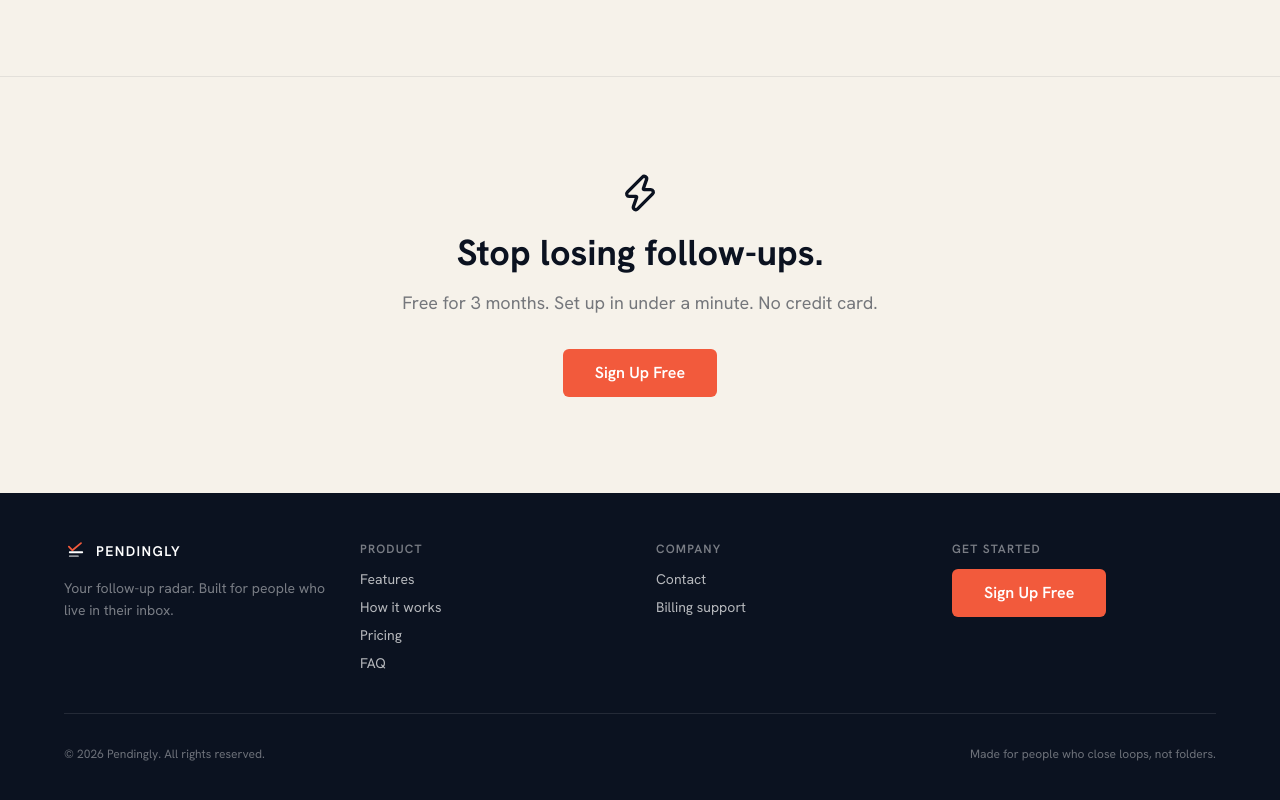
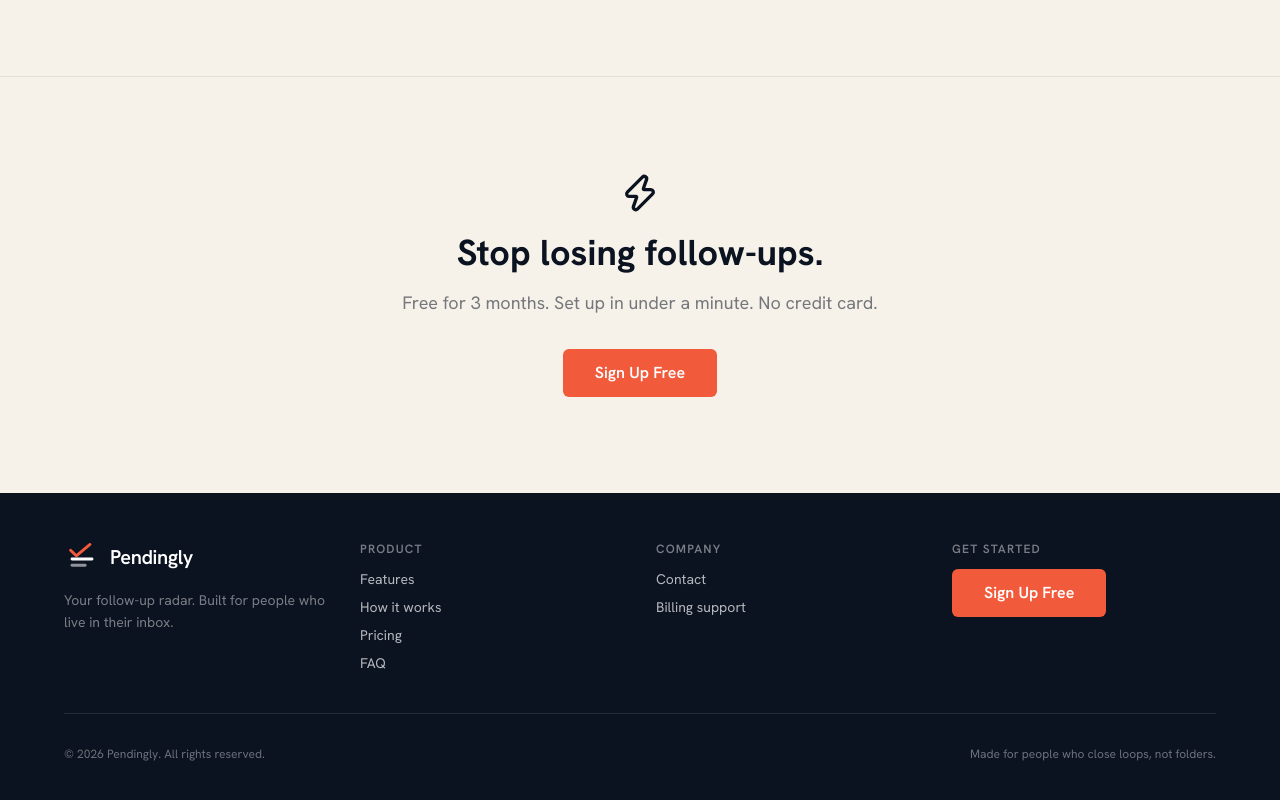
Before and after one commit to anindya810-git/FollowupOS, a Next.js app: page / in a window 1280 px wide. Shown: the part 4816-5616 px from the top of the page. Built offline with nearby package versions, Linux system fonts and the light colour scheme; no server answers.

Commit message:
Enlarge footer logo to match navbar size (h-8 w-9, text-xl)
https://claude.ai/code/session_01YTxLiNQgsQKbhi96hXYtf8

```diff
--- a/src/app/page.tsx
+++ b/src/app/page.tsx
@@ -368,9 +368,9 @@ export default async function HomePage() {
         <div className="max-w-6xl mx-auto">
           <div className="grid grid-cols-2 md:grid-cols-4 gap-8 mb-10">
             <div>
-              <div className="flex items-center gap-2 mb-4">
-                <LogoMark className="h-5 w-6 flex-shrink-0" variant="reversed" />
-                <span className="text-sm font-semibold tracking-widest uppercase">Pendingly</span>
+              <div className="flex items-center gap-2.5 mb-4">
+                <LogoMark className="h-8 w-9 flex-shrink-0" variant="reversed" />
+                <span className="text-xl font-semibold tracking-[-0.02em]">Pendingly</span>
               </div>
               <p className="text-sm text-[rgb(255_255_255/45%)] leading-relaxed">
                 Your follow-up radar.
```
